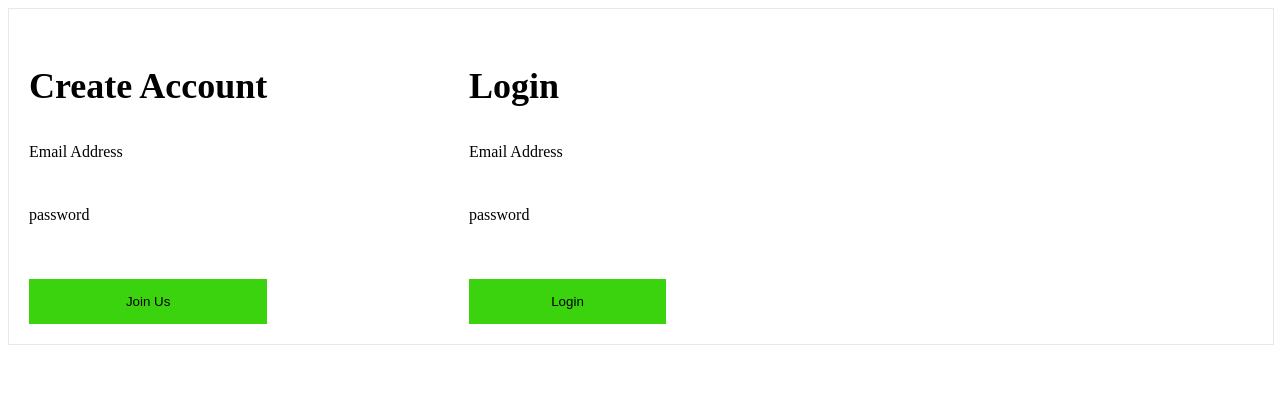
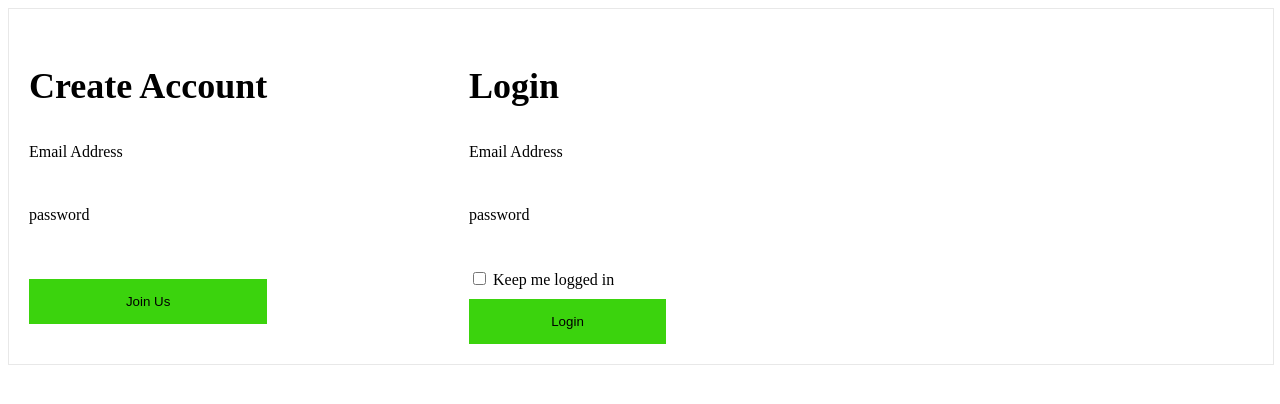
Before and after one commit to MuhammadSohailNazar/angular-pro, an Angular app: page / in a window 1280 px wide. Shown: the top 404 px of the page. Built offline with nearby package versions, Linux system fonts and the light colour scheme.

Commit message:
3. component projection using ng content

```diff
--- a/src/app/app.component.html
+++ b/src/app/app.component.html
@@ -5,6 +5,7 @@
   </app-auth-form>
   <app-auth-form (submitted)="login($event)">
     <h3>Login</h3>
+    <app-auth-remember (checked)="rememberUser($event)"></app-auth-remember>
     <button type="submit">Login</button>
   </app-auth-form>
 </div>
--- a/src/app/app.component.ts
+++ b/src/app/app.component.ts
@@ -7,13 +7,16 @@
   styleUrls: ['./app.component.scss'],
 })
 export class AppComponent {
-  title = 'angular-pro';
-
+  rememberMe: boolean = false;
   createUser(user: IUser) {
     console.log('create user', user);
   }
 
   login(user: IUser) {
-    console.log('login', user);
+    console.log('login', user, this.rememberMe);
+  }
+
+  rememberUser(remember: boolean) {
+    this.rememberMe = remember;
   }
 }
--- a/src/app/app.module.ts
+++ b/src/app/app.module.ts
@@ -5,11 +5,13 @@
 import { AppRoutingModule } from './app-routing.module';
 import { AppComponent } from './app.component';
 import { AuthFormComponent } from './auth-form/auth-form.component';
+import { AuthRememberComponent } from './auth-remember/auth-remember.component';
 
 @NgModule({
   declarations: [
     AppComponent,
-      AuthFormComponent
+      AuthFormComponent,
+      AuthRememberComponent
    ],
   imports: [
     BrowserModule,
--- a/src/app/auth-form/auth-form.component.html
+++ b/src/app/auth-form/auth-form.component.html
@@ -9,7 +9,7 @@
       >password
       <input type="password" name="password" ngModel/>
     </label>
+    <ng-content select="app-auth-remember"></ng-content>
     <ng-content select="button"></ng-content>
-
   </form>
 </div>
--- /dev/null
+++ b/src/app/auth-remember/auth-remember.component.html
@@ -0,0 +1,5 @@
+
+<label >
+  <input type="checkbox" (change)="onChecked($event)">
+  Keep me logged in
+</label>
--- /dev/null
+++ b/src/app/auth-remember/auth-remember.component.ts
@@ -0,0 +1,16 @@
+import { Component, EventEmitter, OnInit, Output } from '@angular/core';
+
+@Component({
+  selector: 'app-auth-remember',
+  templateUrl: './auth-remember.component.html',
+  styleUrls: ['./auth-remember.component.scss'],
+})
+export class AuthRememberComponent implements OnInit {
+  @Output() checked: EventEmitter<boolean> = new EventEmitter<boolean>();
+  constructor() {}
+
+  ngOnInit() {}
+  onChecked(value: any) {
+    this.checked.emit(value.target.checked);
+  }
+}
```
Also changed, not shown: src/app/auth-remember/auth-remember.component.scss (added).
